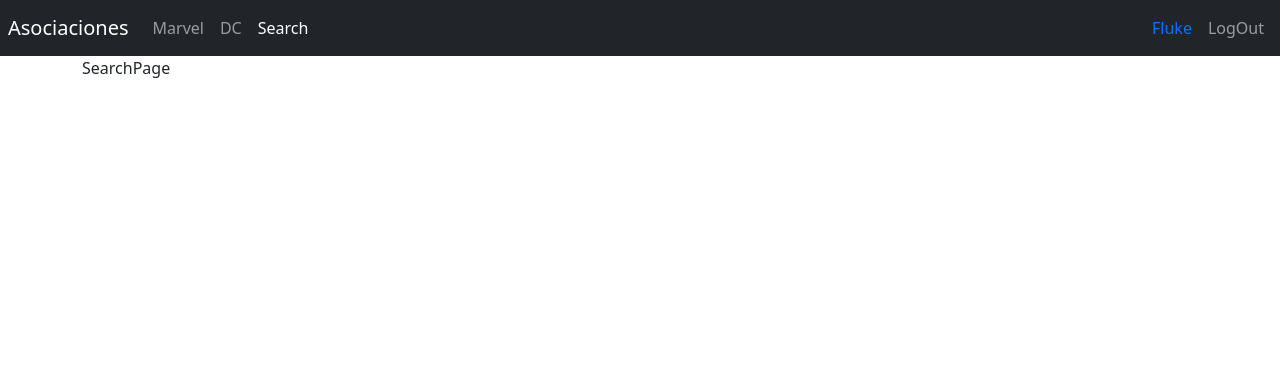
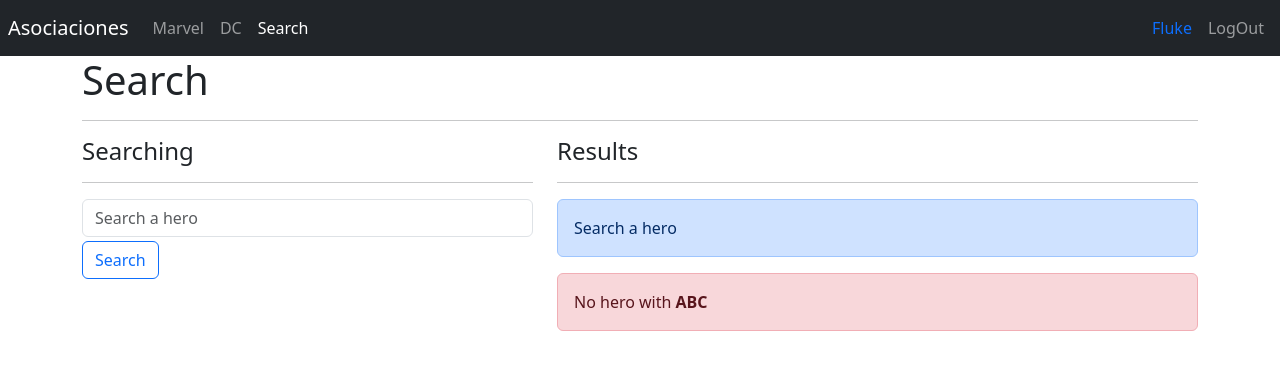
Before and after one commit to IVJAlberto/07-heroes-spa, a React (Vite) app: page /search in a window 1280 px wide. Shown: the top 370 px of the page. Built offline with nearby package versions, Linux system fonts and the light colour scheme.

Commit message:
Clase 201

```diff
--- a/src/heroes/pages/SearchPage.jsx
+++ b/src/heroes/pages/SearchPage.jsx
@@ -1,6 +1,46 @@
+import { HeroeCard } from "../components";
 
 export const SearchPage = () => {
   return (
-    <div>SearchPage</div>
+    <>
+      <h1>Search</h1>
+      <hr />
+
+      <div className="row">
+        <div className="col-5">
+          <h4>Searching</h4>
+          <hr />
+          <form>
+            <input
+              type="text"
+              placeholder="Search a hero"
+              className="form-control"
+              name="searchText"
+              autoComplete="off"
+            />
+            <button className="btn btn-outline-primary mt-1">
+              Search
+            </button>
+          </form>
+        </div>
+
+        <div className="col-7">
+          <h4>Results</h4>
+          <hr />
+
+          <div className="alert alert-primary">
+            Search a hero
+          </div>
+          <div className="alert alert-danger">
+            No hero with <b>ABC</b>
+          </div>
+
+          {/* <HeroeCard/> */}
+
+        </div>
+      </div>
+
+
+    </>
   )
 }
```
Also changed, not shown: 1 other file (tests, documents, lock files or other folders).
